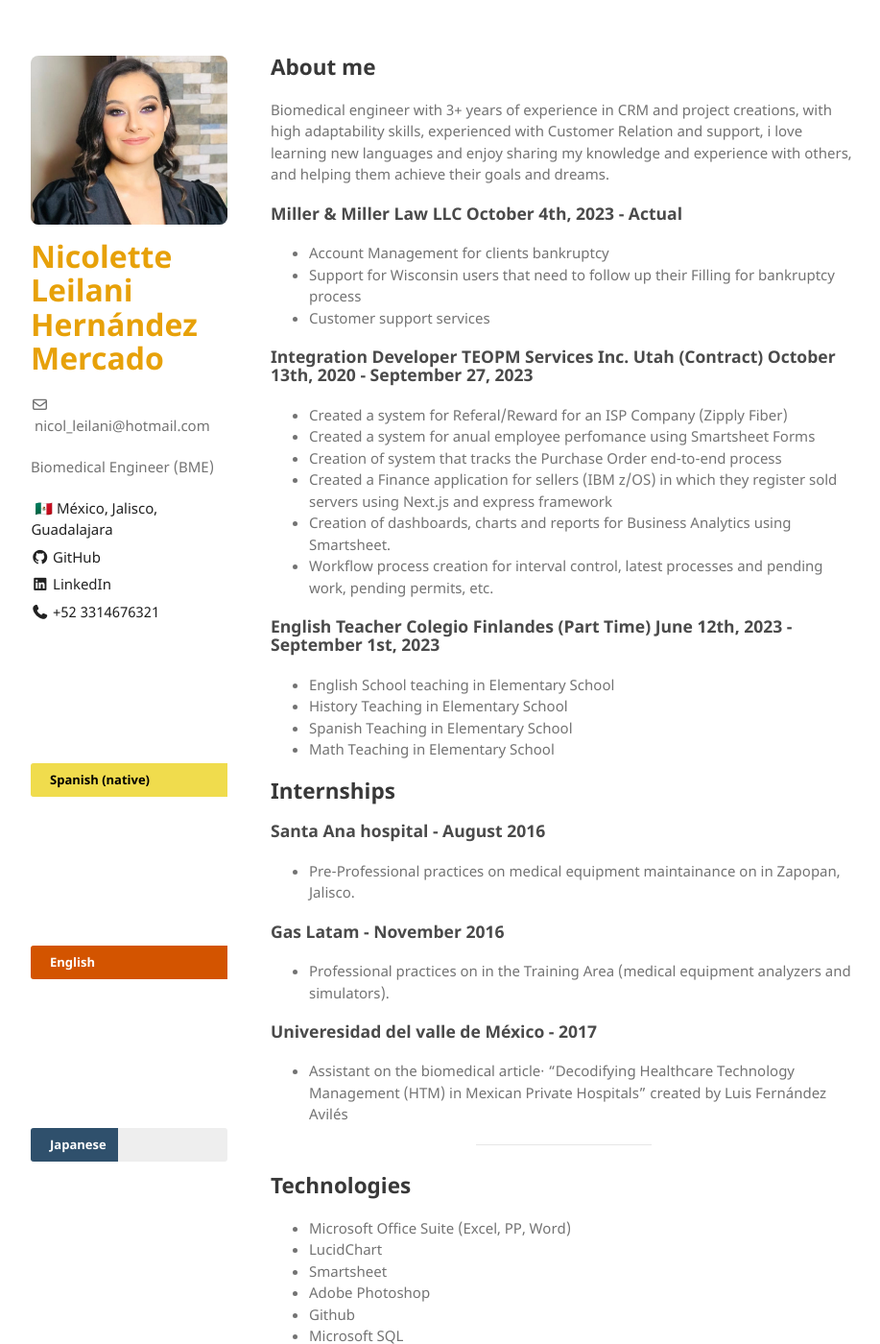
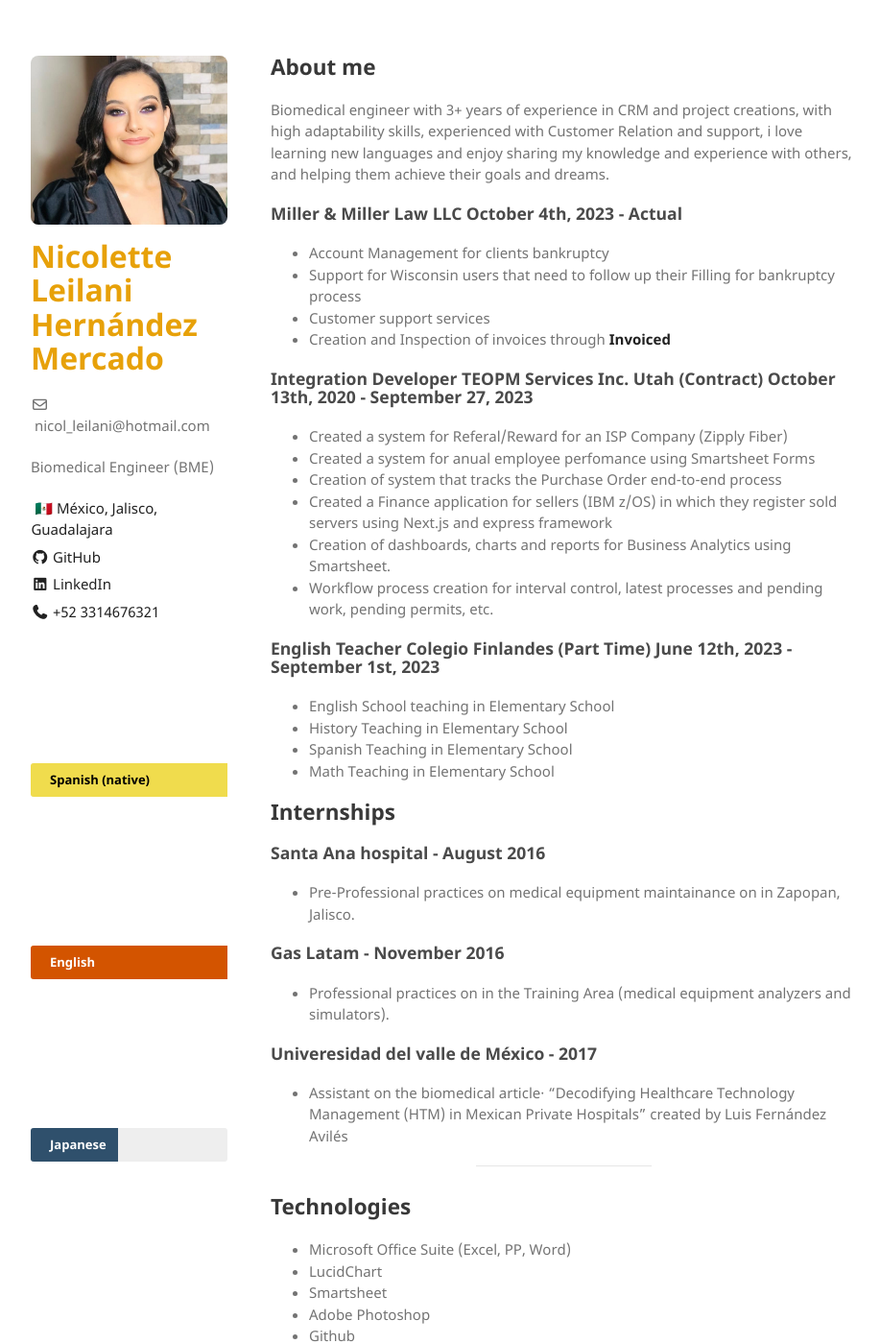
Before and after one commit to Leikai2/my-resume, a Jekyll site: the page built from index.md, in a window 1280 px wide and 1400 px high. Shown: the whole window at 96% size, without its empty margins (178-1095 px from the left). Built offline with Jekyll 4.4.1, drawn with Linux system fonts in a browser that asks for light colours; some of the changed text lies outside the part shown.

Commit message:
Update index.md

```diff
--- a/index.md
+++ b/index.md
@@ -10,6 +10,7 @@ Biomedical engineer with 3+ years of experience in CRM and project creations, wi
 - Account Management for clients bankruptcy
 - Support for Wisconsin users that need to follow up their Filling for bankruptcy process
 - Customer support services
+- Creation and Inspection of invoices through **Invoiced**
 
 
 ### Integration Developer TEOPM Services Inc. Utah (Contract)  October 13th, 2020 - September 27, 2023
@@ -47,6 +48,10 @@ Biomedical engineer with 3+ years of experience in CRM and project creations, wi
   - Microsoft SQL
   - HTML5, JS, CSS3
   - Arduino, C
+  - Clio
+  - Hubspot
+  - Invoiced
+  - Dropbox
 
 ## Education:
 #### Bachelor in Biomedical Engineering, Universidad del valle de México, Guadalajara (August 2014 — August 2018)
```
